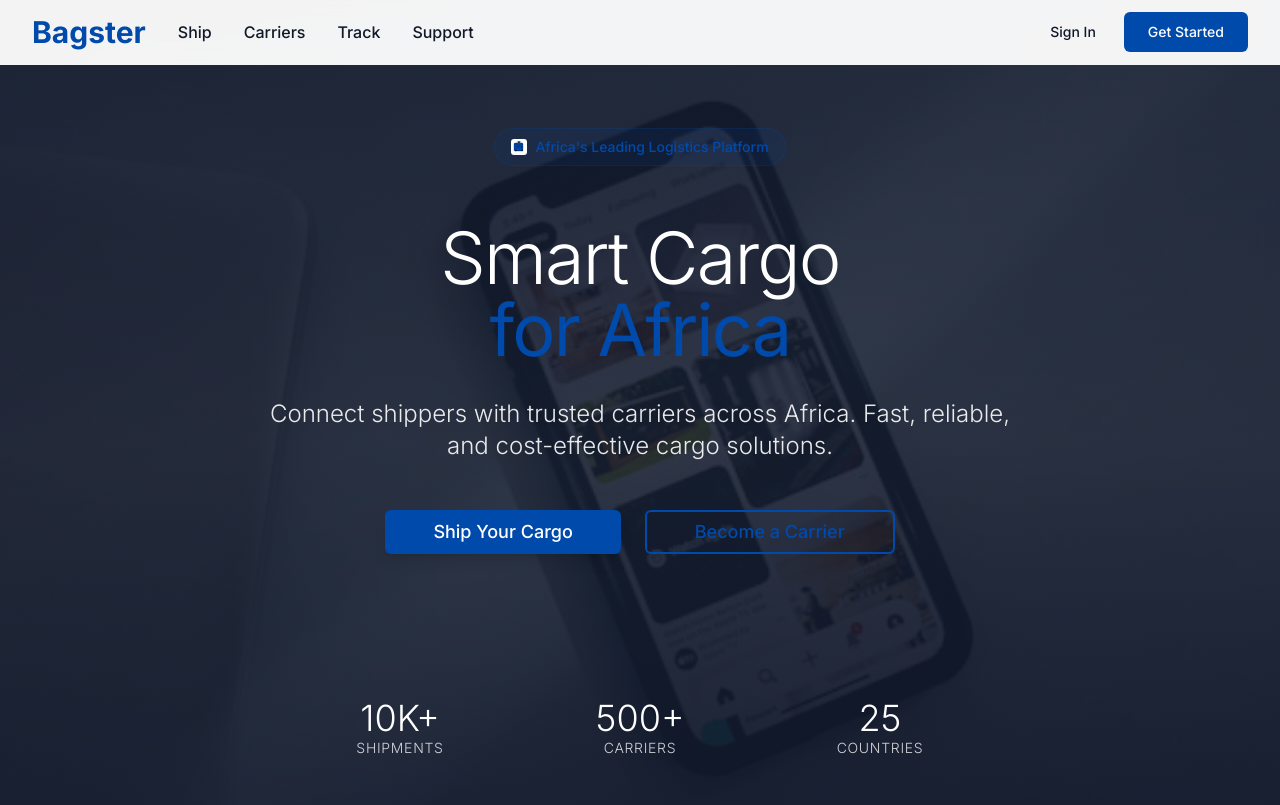
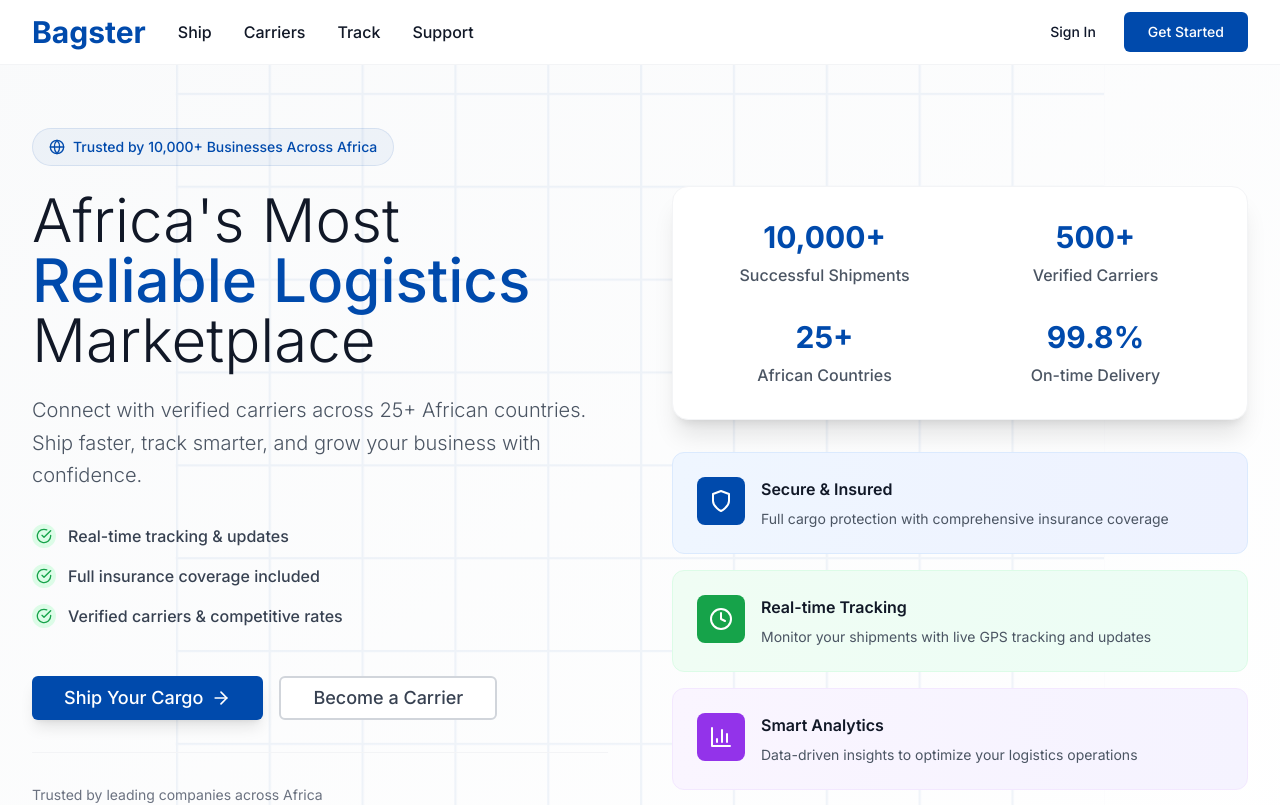
Before and after one commit to NubiagoProjects/Bagster, a Next.js app: page / in a window 1280 px wide. Shown: the top 805 px of the page. Built offline with nearby package versions, Linux system fonts and the light colour scheme.

Commit message:
Design professional hero section with trust indicators, stats, and clear value proposition

```diff
--- a/app/page.tsx
+++ b/app/page.tsx
@@ -13,59 +13,158 @@
     <div className="min-h-screen">
       <HomepageHeader />
 
-      {/* Tesla-style Hero Section */}
-      <section className="relative min-h-screen bg-gradient-to-br from-slate-900 via-slate-800 to-slate-900 text-white overflow-hidden">
-        <div className="absolute inset-0 bg-[url('/cargo-ship.jpg')] bg-cover bg-center opacity-20"></div>
-        <div className="absolute inset-0 bg-gradient-to-t from-slate-900/80 via-slate-900/40 to-slate-900/60"></div>
-
-        <div className="relative z-10 container mx-auto px-6 py-32 text-center">
-          <div className="mb-8">
-            <div className="inline-flex items-center px-4 py-2 rounded-full bg-brand-primary/10 border border-brand-primary/20 text-brand-primary text-sm font-medium mb-6">
-              <Image src="/luggage-icon.svg" alt="Bagster" width={16} height={16} className="w-4 h-4 mr-2" />
-              Africa's Leading Logistics Platform
+      {/* Professional Hero Section */}
+      <section className="relative min-h-screen bg-white overflow-hidden">
+        {/* Background Pattern */}
+        <div className="absolute inset-0 bg-gradient-to-br from-gray-50 to-white">
+          <div className="absolute inset-0 opacity-5">
+            <svg className="w-full h-full" viewBox="0 0 100 100" xmlns="http://www.w3.org/2000/svg">
+              <defs>
+                <pattern id="grid" width="10" height="10" patternUnits="userSpaceOnUse">
+                  <path d="M 10 0 L 0 0 0 10" fill="none" stroke="#004aac" strokeWidth="0.5"/>
+                </pattern>
+              </defs>
+              <rect width="100" height="100" fill="url(#grid)" />
+            </svg>
           </div>
         </div>
 
-          <h1 className="text-5xl lg:text-7xl font-light leading-tight tracking-tight mb-8">
-            Smart Cargo
-            <span className="block font-normal text-brand-primary">for Africa</span>
+        <div className="relative z-10 max-w-7xl mx-auto px-4 sm:px-6 lg:px-8">
+          <div className="pt-32 pb-20">
+            <div className="grid lg:grid-cols-2 gap-16 items-center">
+              {/* Left Column - Content */}
+              <div className="space-y-8">
+                <div className="space-y-6">
+                  <div className="inline-flex items-center px-4 py-2 rounded-full bg-brand-primary/5 border border-brand-primary/10 text-brand-primary text-sm font-medium">
+                    <Globe className="w-4 h-4 mr-2" />
+                    Trusted by 10,000+ Businesses Across Africa
+                  </div>
+
+                  <h1 className="text-4xl lg:text-6xl font-light text-gray-900 leading-tight">
+                    Africa's Most
+                    <span className="block font-medium text-brand-primary">Reliable Logistics</span>
+                    <span className="block font-light">Marketplace</span>
                   </h1>
-          <p className="text-xl lg:text-2xl font-light max-w-3xl mx-auto leading-relaxed opacity-90 mb-12">
-            Connect shippers with trusted carriers across Africa. Fast, reliable, and cost-effective cargo solutions.
+
+                  <p className="text-xl text-gray-600 font-light leading-relaxed max-w-xl">
+                    Connect with verified carriers across 25+ African countries. Ship faster, track smarter, and grow your business with confidence.
                   </p>
+                </div>
 
-          <div className="flex flex-col sm:flex-row gap-6 justify-center mb-16">
+                {/* Key Benefits */}
+                <div className="space-y-4">
+                  <div className="flex items-center space-x-3">
+                    <div className="w-6 h-6 bg-green-100 rounded-full flex items-center justify-center">
+                      <CheckCircle className="w-4 h-4 text-green-600" />
+                    </div>
+                    <span className="text-gray-700 font-medium">Real-time tracking & updates</span>
+                  </div>
+                  <div className="flex items-center space-x-3">
+                    <div className="w-6 h-6 bg-green-100 rounded-full flex items-center justify-center">
+                      <CheckCircle className="w-4 h-4 text-green-600" />
+                    </div>
+                    <span className="text-gray-700 font-medium">Full insurance coverage included</span>
+                  </div>
+                  <div className="flex items-center space-x-3">
+                    <div className="w-6 h-6 bg-green-100 rounded-full flex items-center justify-center">
+                      <CheckCircle className="w-4 h-4 text-green-600" />
+                    </div>
+                    <span className="text-gray-700 font-medium">Verified carriers & competitive rates</span>
+                  </div>
+                </div>
+
+                {/* CTA Buttons */}
+                <div className="flex flex-col sm:flex-row gap-4 pt-4">
                   <Link href="/shipments">
-              <Button size="lg" className="bg-brand-primary text-white hover:bg-blue-700 px-12 py-4 text-lg font-medium shadow-lg hover:shadow-xl transition-all duration-300">
+                    <Button size="lg" className="bg-brand-primary text-white hover:bg-blue-700 px-8 py-4 text-lg font-medium shadow-lg hover:shadow-xl transition-all duration-300 group">
                       Ship Your Cargo
+                      <ArrowRight className="w-5 h-5 ml-2 group-hover:translate-x-1 transition-transform" />
                     </Button>
                   </Link>
                   <Link href="/register">
-              <Button variant="outline" size="lg" className="border-2 border-brand-primary text-brand-primary bg-transparent hover:bg-brand-primary hover:text-white px-12 py-4 text-lg font-medium transition-all duration-300">
+                    <Button variant="outline" size="lg" className="border-2 border-gray-300 text-gray-700 bg-white hover:bg-gray-50 px-8 py-4 text-lg font-medium transition-all duration-300">
                       Become a Carrier
                     </Button>
                   </Link>
                 </div>
 
-          <div className="grid grid-cols-3 gap-12 pt-20 max-w-2xl mx-auto">
-            <div className="text-center">
-              <div className="text-4xl font-light text-white">10K+</div>
-              <div className="text-white/80 font-light text-sm uppercase tracking-wider">Shipments</div>
-            </div>
-            <div className="text-center">
-              <div className="text-4xl font-light text-white">500+</div>
-              <div className="text-white/80 font-light text-sm uppercase tracking-wider">Carriers</div>
-            </div>
-            <div className="text-center">
-              <div className="text-4xl font-light text-white">25</div>
-              <div className="text-white/80 font-light text-sm uppercase tracking-wider">Countries</div>
+                {/* Trust Indicators */}
+                <div className="pt-8 border-t border-gray-100">
+                  <p className="text-sm text-gray-500 mb-4">Trusted by leading companies across Africa</p>
+                  <div className="flex items-center space-x-8 opacity-60">
+                    <div className="text-lg font-semibold text-gray-400">TechCorp</div>
+                    <div className="text-lg font-semibold text-gray-400">AfriTrade</div>
+                    <div className="text-lg font-semibold text-gray-400">LogiFlow</div>
+                    <div className="text-lg font-semibold text-gray-400">CargoMax</div>
                   </div>
                 </div>
               </div>
 
-        {/* Scroll indicator */}
-        <div className="absolute bottom-8 left-1/2 transform -translate-x-1/2 text-white animate-bounce">
-          <ChevronRight className="w-6 h-6 rotate-90" />
+              {/* Right Column - Stats & Visual */}
+              <div className="space-y-8">
+                {/* Stats Grid */}
+                <div className="bg-white rounded-2xl shadow-xl border border-gray-100 p-8">
+                  <div className="grid grid-cols-2 gap-8">
+                    <div className="text-center">
+                      <div className="text-3xl font-bold text-brand-primary mb-2">10,000+</div>
+                      <div className="text-gray-600 font-medium">Successful Shipments</div>
+                    </div>
+                    <div className="text-center">
+                      <div className="text-3xl font-bold text-brand-primary mb-2">500+</div>
+                      <div className="text-gray-600 font-medium">Verified Carriers</div>
+                    </div>
+                    <div className="text-center">
+                      <div className="text-3xl font-bold text-brand-primary mb-2">25+</div>
+                      <div className="text-gray-600 font-medium">African Countries</div>
+                    </div>
+                    <div className="text-center">
+                      <div className="text-3xl font-bold text-brand-primary mb-2">99.8%</div>
+                      <div className="text-gray-600 font-medium">On-time Delivery</div>
+                    </div>
+                  </div>
+                </div>
+
+                {/* Feature Highlights */}
+                <div className="space-y-4">
+                  <div className="bg-gradient-to-r from-blue-50 to-indigo-50 rounded-xl p-6 border border-blue-100">
+                    <div className="flex items-start space-x-4">
+                      <div className="w-12 h-12 bg-brand-primary rounded-lg flex items-center justify-center">
+                        <Shield className="w-6 h-6 text-white" />
+                      </div>
+                      <div>
+                        <h3 className="font-semibold text-gray-900 mb-2">Secure & Insured</h3>
+                        <p className="text-gray-600 text-sm">Full cargo protection with comprehensive insurance coverage</p>
+                      </div>
+                    </div>
+                  </div>
+
+                  <div className="bg-gradient-to-r from-green-50 to-emerald-50 rounded-xl p-6 border border-green-100">
+                    <div className="flex items-start space-x-4">
+                      <div className="w-12 h-12 bg-green-600 rounded-lg flex items-center justify-center">
+                        <Clock className="w-6 h-6 text-white" />
+                      </div>
+                      <div>
+                        <h3 className="font-semibold text-gray-900 mb-2">Real-time Tracking</h3>
+                        <p className="text-gray-600 text-sm">Monitor your shipments with live GPS tracking and updates</p>
+                      </div>
+                    </div>
+                  </div>
+
+                  <div className="bg-gradient-to-r from-purple-50 to-violet-50 rounded-xl p-6 border border-purple-100">
+                    <div className="flex items-start space-x-4">
+                      <div className="w-12 h-12 bg-purple-600 rounded-lg flex items-center justify-center">
+                        <BarChart3 className="w-6 h-6 text-white" />
+                      </div>
+                      <div>
+                        <h3 className="font-semibold text-gray-900 mb-2">Smart Analytics</h3>
+                        <p className="text-gray-600 text-sm">Data-driven insights to optimize your logistics operations</p>
+                      </div>
+                    </div>
+                  </div>
+                </div>
+              </div>
+            </div>
+          </div>
         </div>
       </section>
 
```
Lines whose indentation alone changed are shown as unchanged.
